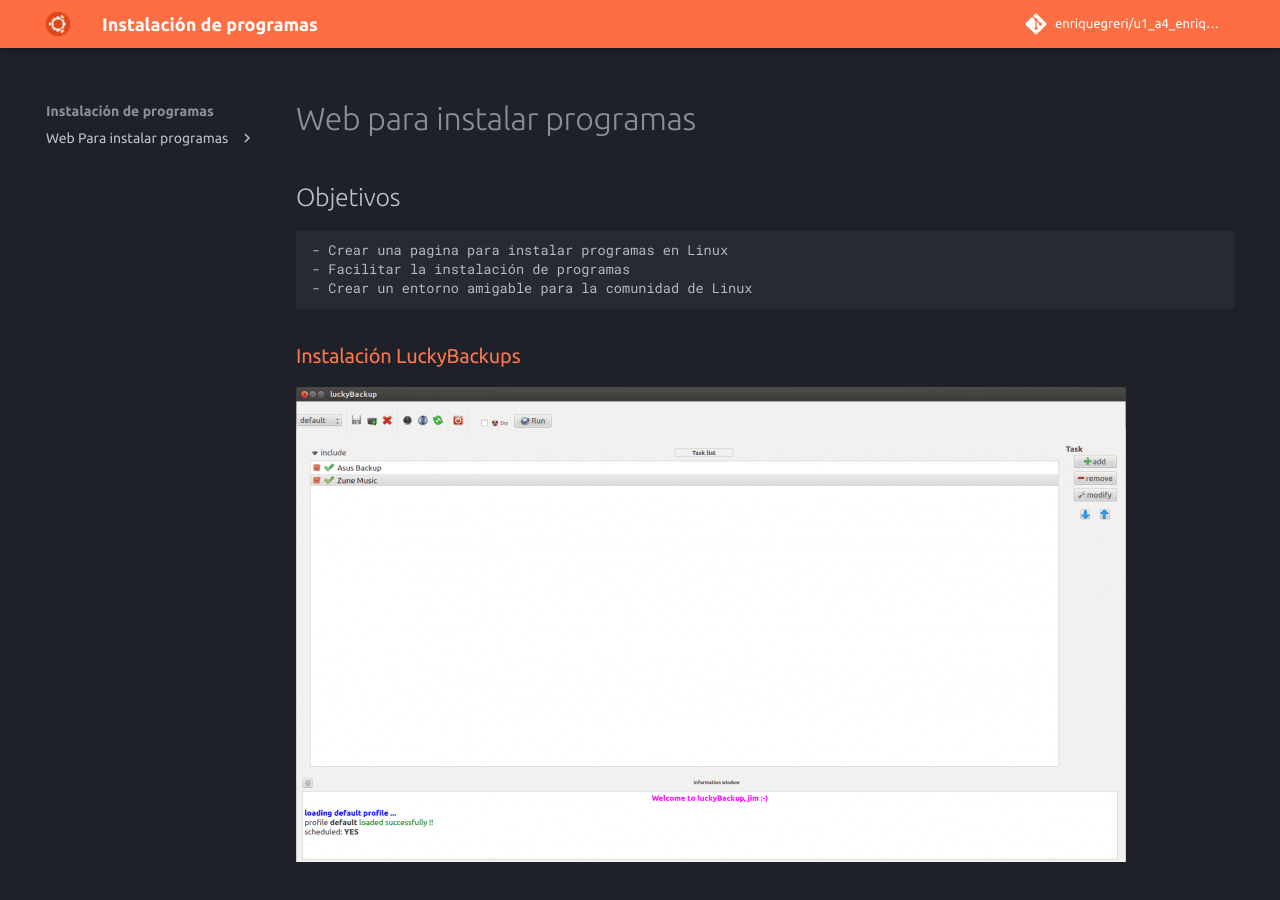
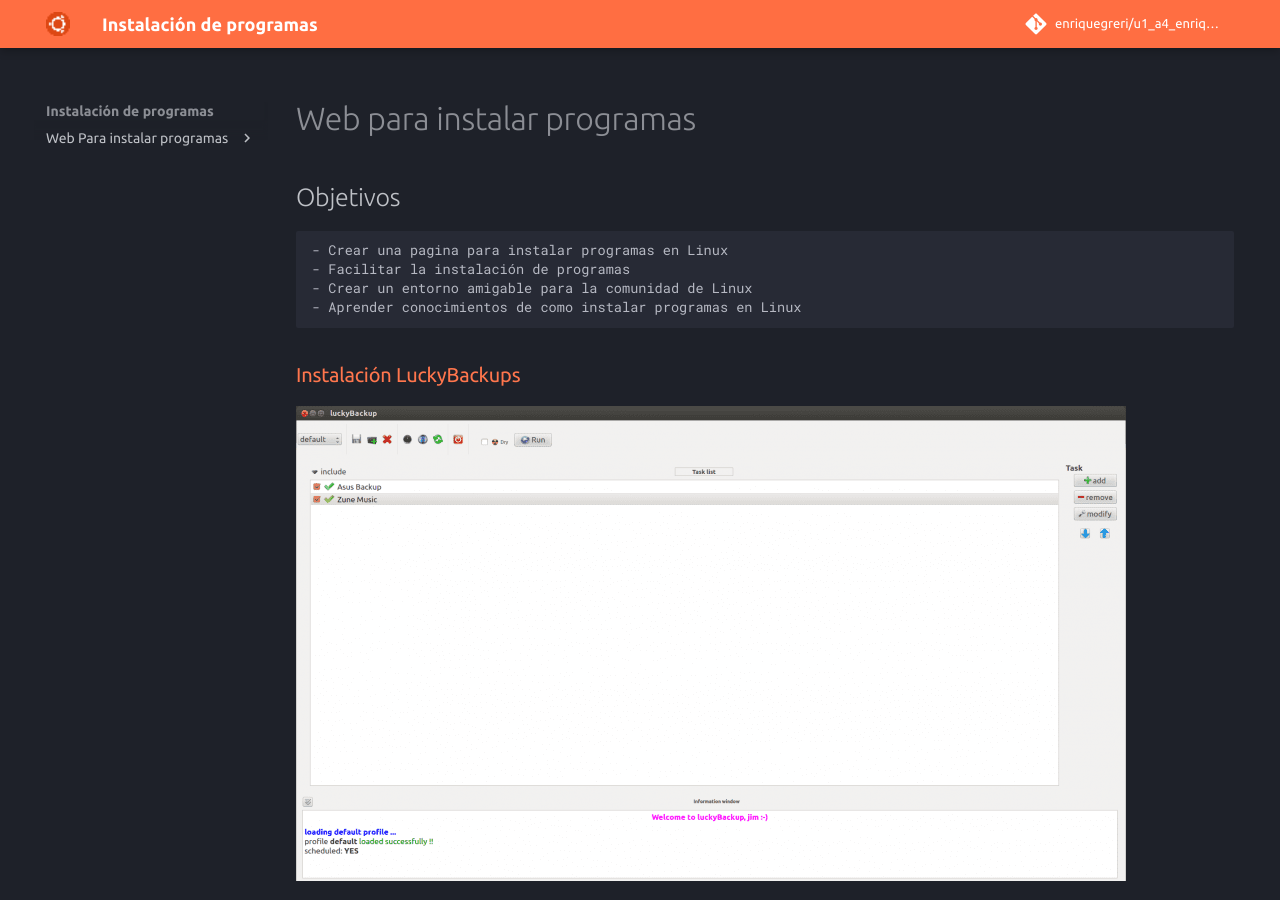
Before and after one commit to enriquegreri/u1_a4_enrique_gregori_ribera-, an MkDocs documentation site: the page built from md/index.md, in a window 1280 px wide and 900 px high. Built offline with MkDocs 1.6.1 and Material for MkDocs 9.7.7, drawn with Linux system fonts in a browser that asks for light colours; comment, search, counter and statistics services are not loaded.

Commit message:
Version 2.0

```diff
--- a/md/index.md
+++ b/md/index.md
@@ -4,6 +4,7 @@
     - Crear una pagina para instalar programas en Linux
     - Facilitar la instalación de programas
     - Crear un entorno amigable para la comunidad de Linux
+    - Aprender conocimientos de como instalar programas en Linux
 
 ### [Instalación LuckyBackups](luckybackup.md)
 [![Screenshot](img/luckybackup.png)](luckybackup.md)
```
